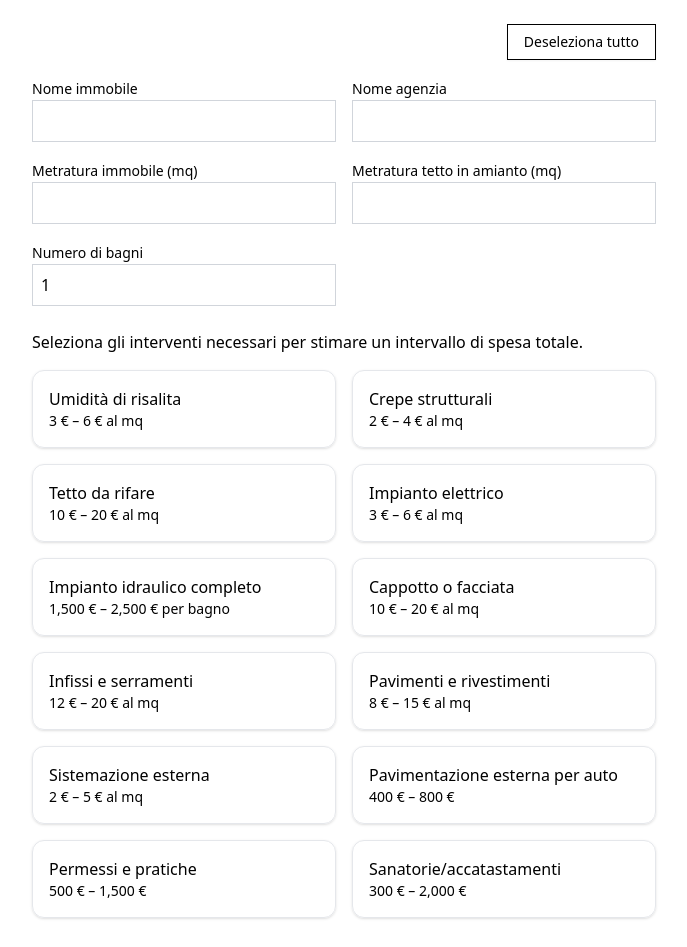
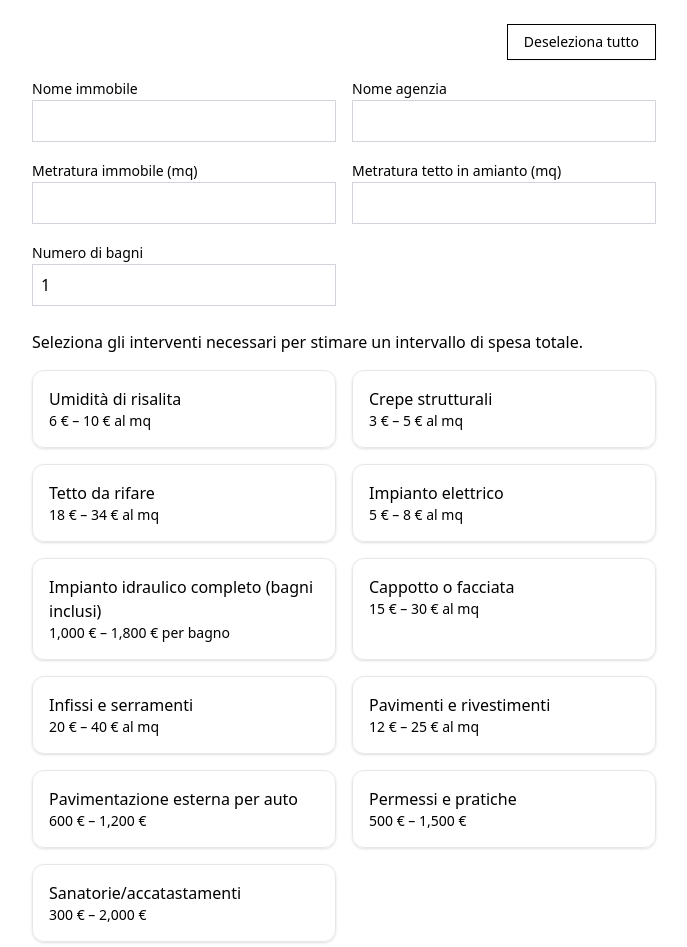
Before and after one commit to FlamingFury28/stima-costi-ristrutturazione, a React (Vite) app: page / in a window 1280 px wide. Shown: the top 947 px of the page, without its empty margins (296-983 px from the left). Built offline with nearby package versions, Linux system fonts and the light colour scheme.

Commit message:
Fix rollup/npm error for Vercel deploy

```diff
--- a/src/App.jsx
+++ b/src/App.jsx
@@ -7,17 +7,16 @@ import jsPDF from "jspdf";
 import autoTable from "jspdf-autotable";
 
 const costItems = [
-  { id: "umidita", label: "Umidità di risalita", type: "area", min: 3, max: 6 },
-  { id: "crepe", label: "Crepe strutturali", type: "area", min: 2, max: 4 },
-  { id: "tetto", label: "Tetto da rifare", type: "area", min: 10, max: 20 },
-  { id: "amianto", label: "Rimozione amianto (tetto)", type: "amianto", min: 4, max: 8 },
-  { id: "elettrico", label: "Impianto elettrico", type: "area", min: 3, max: 6 },
-  { id: "idraulico_completo", label: "Impianto idraulico completo", type: "bagni", min: 1500, max: 2500 },
-  { id: "facciata", label: "Cappotto o facciata", type: "area", min: 10, max: 20 },
-  { id: "infissi", label: "Infissi e serramenti", type: "area", min: 12, max: 20 },
-  { id: "pavimenti", label: "Pavimenti e rivestimenti", type: "area", min: 8, max: 15 },
-  { id: "giardino", label: "Sistemazione esterna", type: "area", min: 2, max: 5 },
-  { id: "esterno_auto", label: "Pavimentazione esterna per auto", type: "fixed", min: 400, max: 800 },
+  { id: "umidita", label: "Umidità di risalita", type: "area", min: 6, max: 10 },
+  { id: "crepe", label: "Crepe strutturali", type: "area", min: 3, max: 5 },
+  { id: "tetto", label: "Tetto da rifare", type: "area", min: 18, max: 34 },
+  { id: "amianto", label: "Rimozione amianto (tetto)", type: "amianto", min: 13, max: 20 },
+  { id: "elettrico", label: "Impianto elettrico", type: "area", min: 5, max: 8 },
+  { id: "idraulico_completo", label: "Impianto idraulico completo (bagni inclusi)", type: "bagni", min: 1000, max: 1800 },
+  { id: "facciata", label: "Cappotto o facciata", type: "area", min: 15, max: 30 },
+  { id: "infissi", label: "Infissi e serramenti", type: "area", min: 20, max: 40 },
+  { id: "pavimenti", label: "Pavimenti e rivestimenti", type: "area", min: 12, max: 25 },
+  { id: "esterno_auto", label: "Pavimentazione esterna per auto", type: "fixed", min: 600, max: 1200 },
   { id: "permessi", label: "Permessi e pratiche", type: "fixed", min: 500, max: 1500 },
   { id: "sanatorie", label: "Sanatorie/accatastamenti", type: "fixed", min: 300, max: 2000 }
 ];
```
